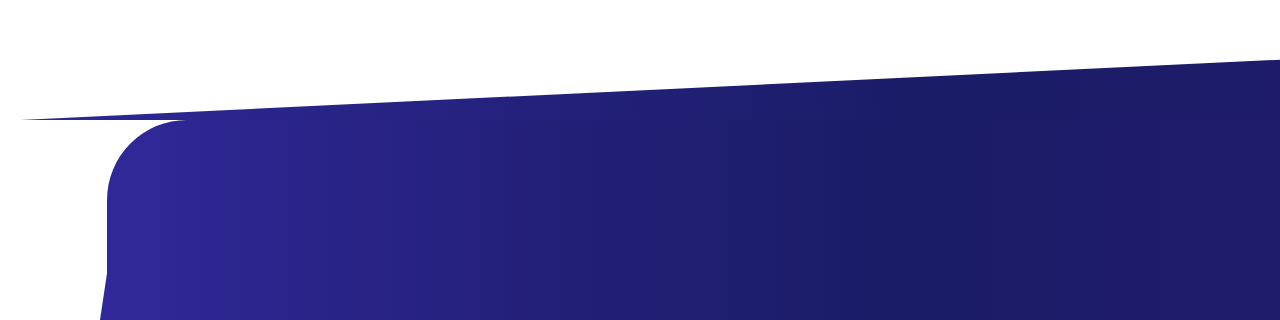
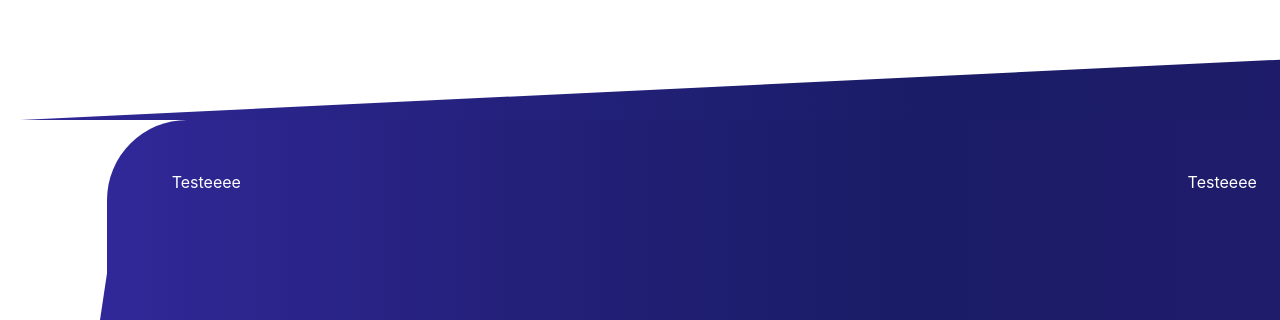
Before and after one commit to marchandrs/portfolio-banco, a PHP site: page / in a window 1280 px wide. Shown: the part 2177-2497 px from the top of the page. Run offline with PHP 8.4, Linux system fonts and the light colour scheme.

```diff
--- a/css/main.css
+++ b/css/main.css
@@ -184,6 +184,9 @@ footer {
 	min-height: 200px;
 	background: rgb(48,40,152);
 	background: linear-gradient(90deg, rgba(48,40,152,1) 0%, rgba(35,32,121,1) 36%, rgba(26,28,103,1) 67%, rgba(32,28,108,1) 100%);
+	color: white;
+	padding-top: 50px;
+	padding-left: 50px;
 }
 
 
--- a/index.html
+++ b/index.html
@@ -124,6 +124,16 @@
 				<div class="bot-sec-left"></div>
 			</div>
 			<div class="col-12 col-md-11 bottom-section bot-sec-right-container">
+				<div class="container">
+					<div class="row">
+						<div class="col-12 col-md-11">
+							<p>Testeeee</p>
+						</div>
+						<div class="col-12 col-md-1">
+							<p>Testeeee</p>
+						</div>
+					</div>
+				</div>
 			</div>
 		</div>
 	</footer>
```
Also changed, not shown: images/apple-store.png (added), images/download-on-the-app-store.png (added), images/google-play-badge.png (added), images/google-play.png (added).
